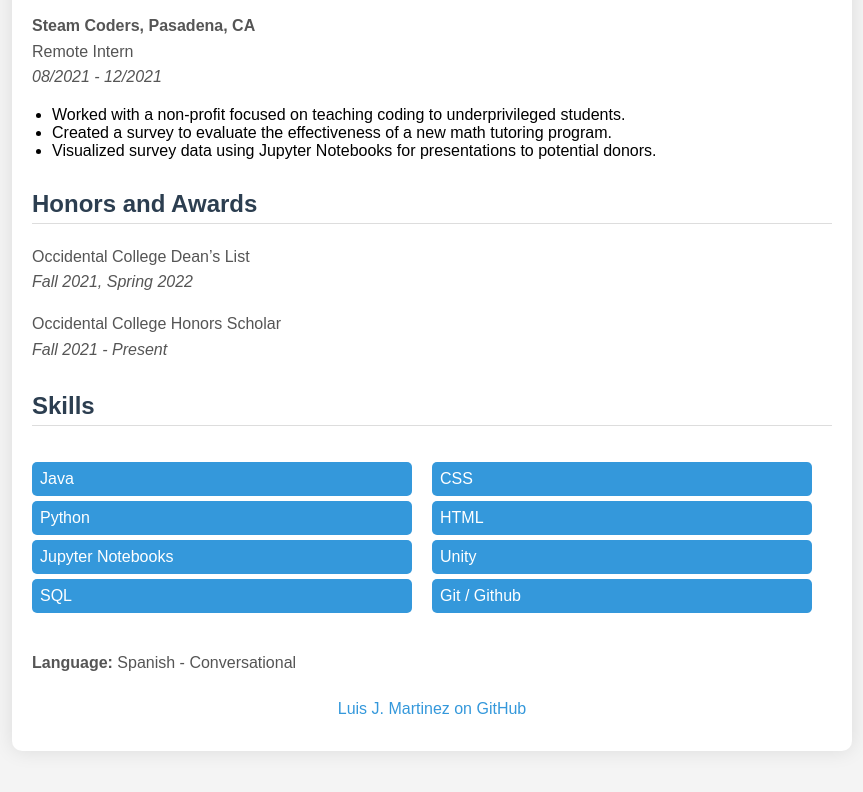
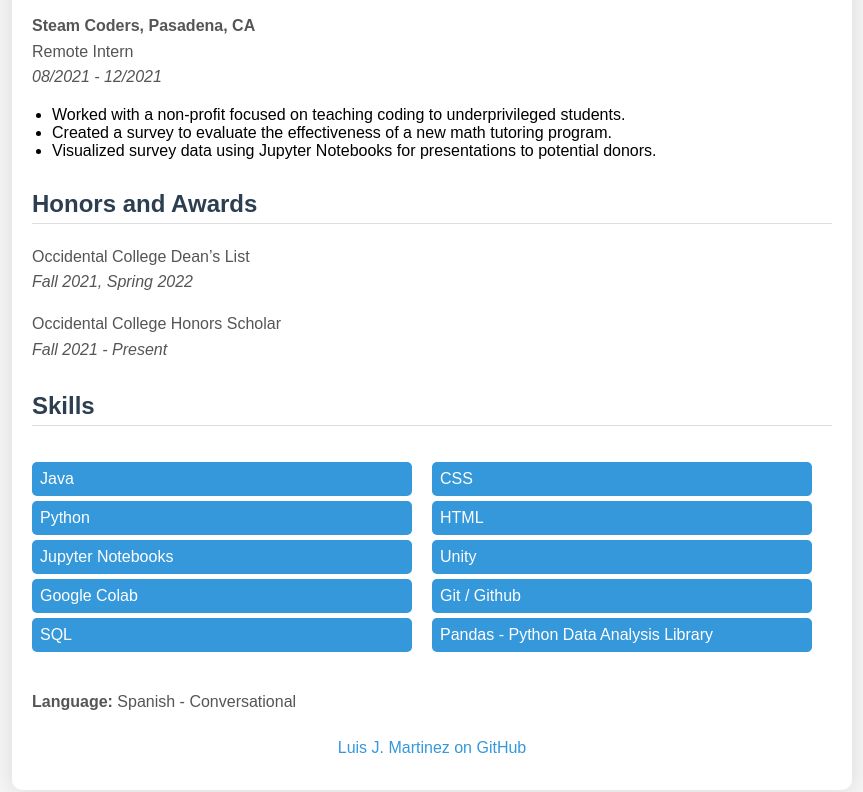
Before and after one commit to luis-jmtz/luis-jmtz.github.io, a plain HTML site: page index.html in a window 1280 px wide. Shown: the part 967-1759 px from the top of the page, without its empty margins (208-1071 px from the left). Drawn offline with Linux system fonts and the light colour scheme.

Commit message:
Update index.html

```diff
--- a/index.html
+++ b/index.html
@@ -172,6 +172,7 @@
                     <li class="proficient">Java</li>
                     <li class="proficient">Python</li>
                     <li class="proficient">Jupyter Notebooks</li>
+                    <li class="proficient">Google Colab</li>
                     <li class="proficient">SQL</li>
                 </ul>
                 <ul class="skills-list">
@@ -179,6 +180,7 @@
                     <li class="proficient">HTML</li>
                     <li class="proficient">Unity</li>
                     <li class="proficient">Git / Github</li>
+                    <li class="proficient">Pandas - Python Data Analysis Library</li>
                 </ul>
             </div>
             <p><strong>Language:</strong> Spanish - Conversational</p>
```
